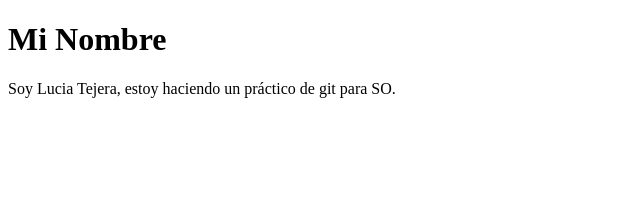
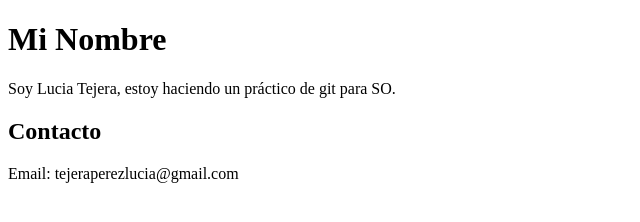
Before and after one commit to LuTejera27/mi-proyecto, a plain HTML site: page index.html in a window 1280 px wide. Shown: the whole page, without its empty margins (0-640 px from the left). Drawn offline with Linux system fonts and the light colour scheme.

Commit message:
feat: Agrega la seccion de contacto

```diff
--- a/index.html
+++ b/index.html
@@ -7,5 +7,8 @@
 <body>
     <h1>Mi Nombre</h1>
     <p>Soy Lucia Tejera, estoy haciendo un práctico de git para SO.</p>
+	<h2>Contacto</h2>
+		<p>Email: tejeraperezlucia@gmail.com</p>
+
 </body>
 </html>
```
